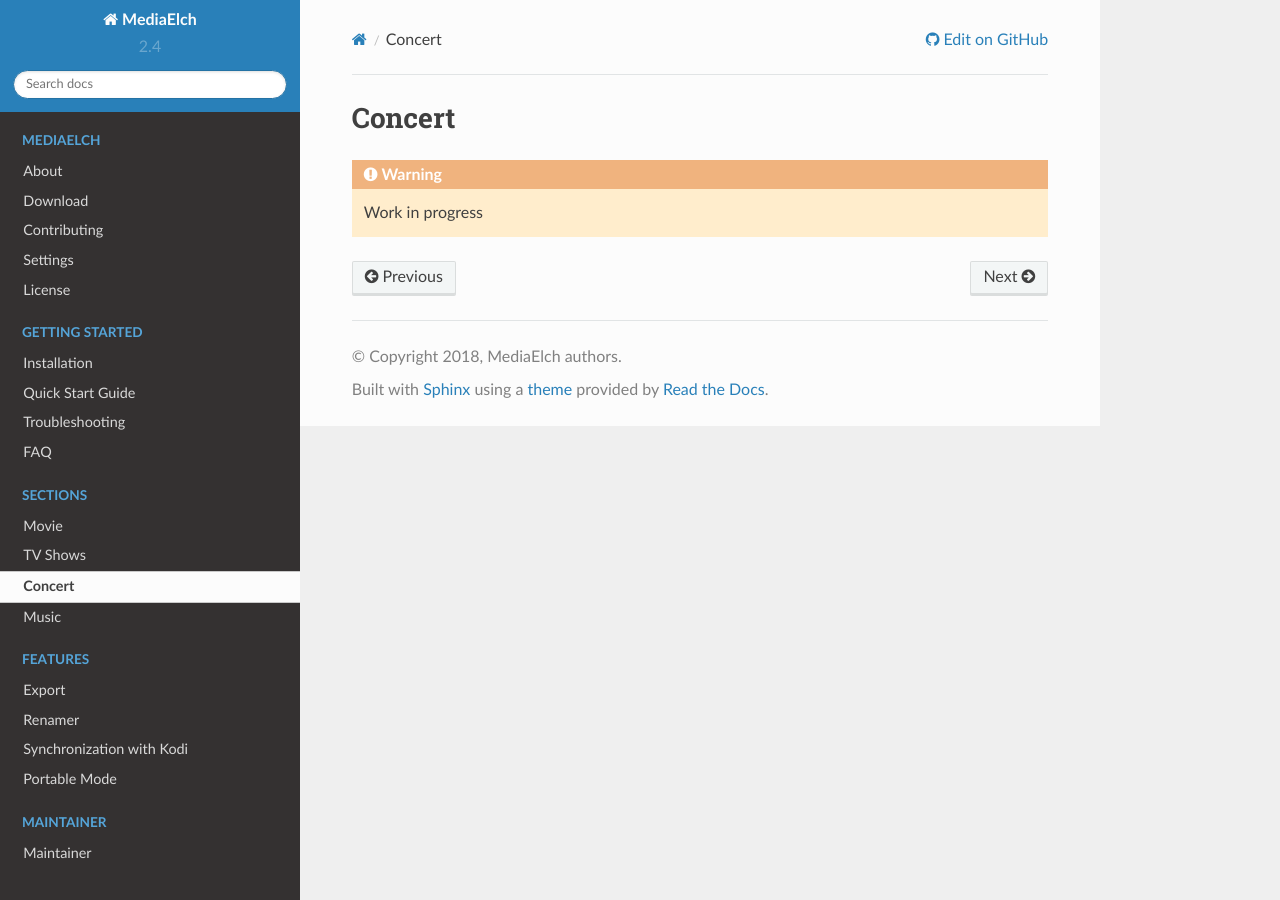
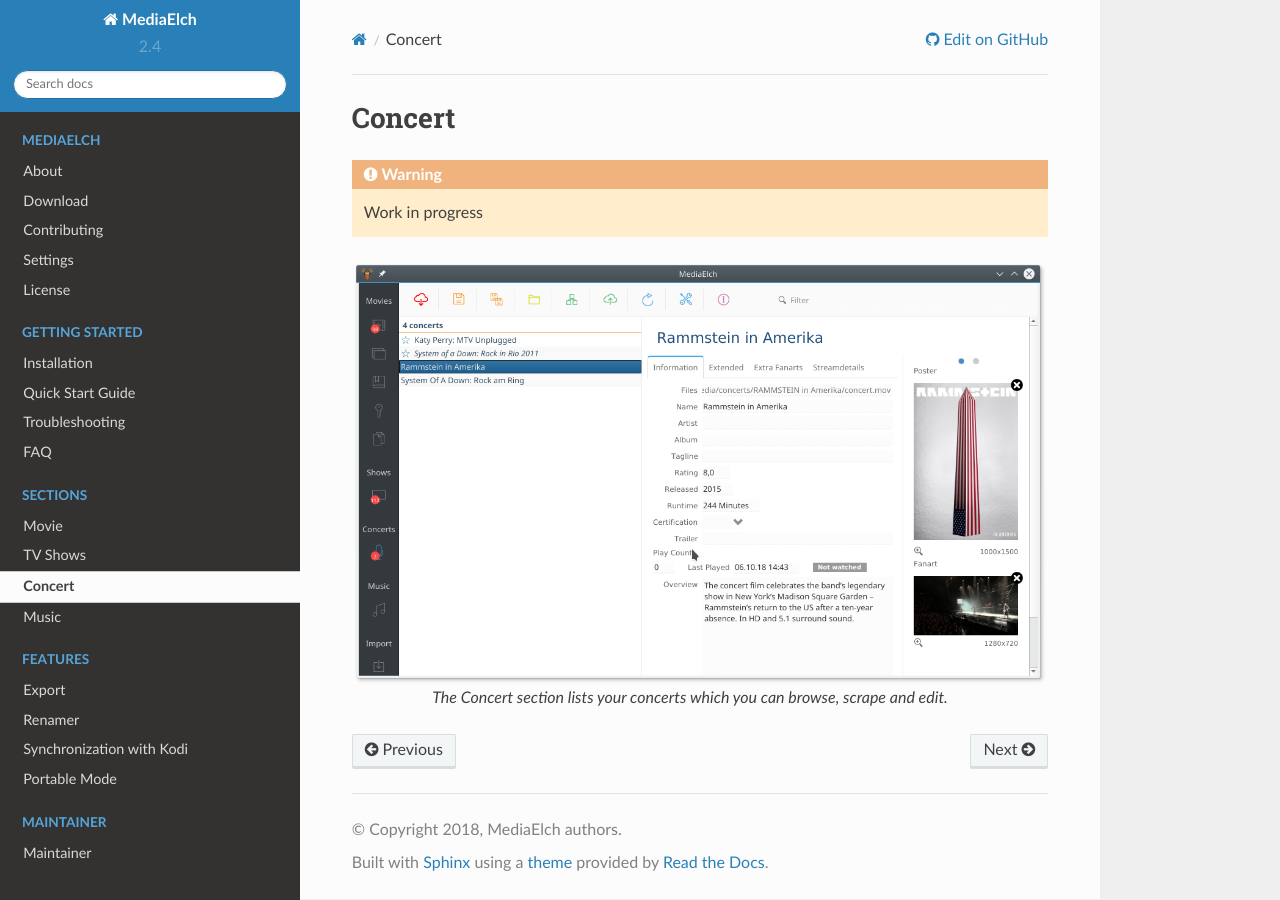
Before and after one commit to mediaelch/mediaelch-doc, a Sphinx documentation site: the page built from docs/source/concert/index.rst, in a window 1280 px wide. Built offline with Sphinx 7.4.7 and the Read the Docs theme 2.0.0, drawn with Linux system fonts in a browser that asks for light colours; pages that are not in the unit, such as notebooks, are missing from menus.

Commit message:
[Concert][Music] Add screenshot

```diff
--- a/docs/source/concert/index.rst
+++ b/docs/source/concert/index.rst
@@ -5,3 +5,11 @@
 .. warning::
 
    Work in progress
+
+
+.. figure:: ../images/screenshots/concert-main.png
+   :align: center
+   :alt: TV Show section
+
+   The Concert section lists your concerts which you can browse,
+   scrape and edit.
```
Also changed, not shown: docs/source/music/index.rst (+8 -0 lines), docs/source/images/screenshots/concert-main.png (added), docs/source/images/screenshots/music-main.png (added).
